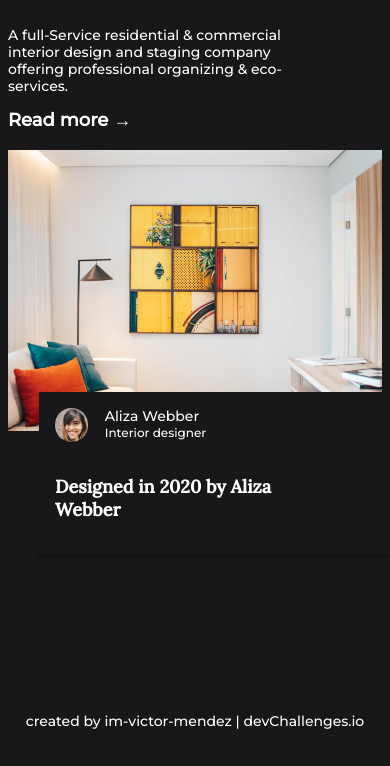
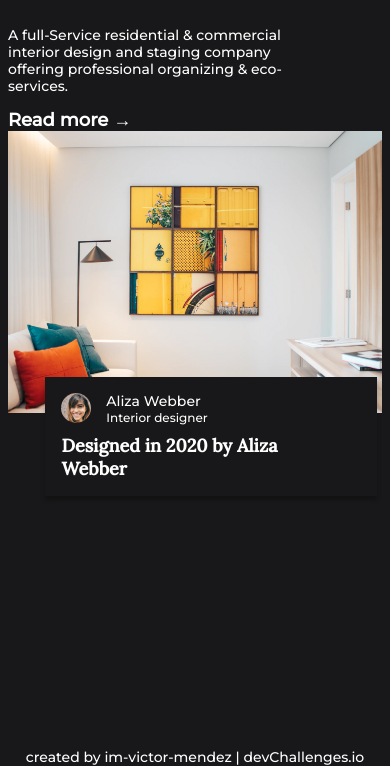
Before and after one commit to im-victor-mendez/CSS-Interior_Consultant, a plain HTML site: page index.html in a window 390 px wide. Shown: the part 114-880 px from the top of the page. Before the commit the page ends 844 px from the top, so only its background shows below. Drawn offline with nearby package versions, Linux system fonts and the light colour scheme.

Commit message:
Index: Reposisionate .img into section tag. Style: Fixed position of .designer and .author.

```diff
--- a/index.html
+++ b/index.html
@@ -23,15 +23,16 @@
       <a href="" target="_blank" rel="noopener noreferrer">Read more →</a>
     </div>
 
+    <div class='img'>
       <img src="src/photo1.png" alt="">
-  </section>
-
       <div class='designer'>
         <img src="src/photo2.png" alt="">
         <h1>Aliza Webber</h1>
         <h2>Interior designer</h2>
         <p>Designed in 2020 by Aliza Webber</p>
       </div>
+    </div>
+  </section>
   <p class='author'>created by im-victor-mendez | devChallenges.io</p>
 </body>
 </html>
--- a/src/style.css
+++ b/src/style.css
@@ -199,6 +199,8 @@ body {
         text-align: left;
     }
 
+    /* Position */
+
     .topNav {
         visibility: hidden;
     }
@@ -206,6 +208,7 @@ body {
     .content {
         display: block;
         width: 100%;
+        height: 90vh;
         text-align: left;
     }
 
@@ -213,14 +216,18 @@ body {
         width: 80%;
     }
 
+    .content .img {
+        width: 100%;
+    }
+
     .content img {
         width: 100%;
-        margin-top: 5%;
     }
 
     .designer {
+        position: relative;
         left: 10%;
-        top: 60%;
+        bottom: 40px;
         width: 85%;
         padding: 1rem;
     }
@@ -234,17 +241,14 @@ body {
         float: none;
     }
 
-    .designer h2 {
-        float: left;
-    }
-
     .designer p {
-        margin-top: 15%;
+        margin-top: 8%;
+        margin-bottom: 0%;
         width: 80%;
     }
 
     .author {
-        position: absolute;
-        bottom: 0%;
+        top: 40px;
+        position: relative;
     }
 }
```
Lines whose indentation alone changed are shown as unchanged.
